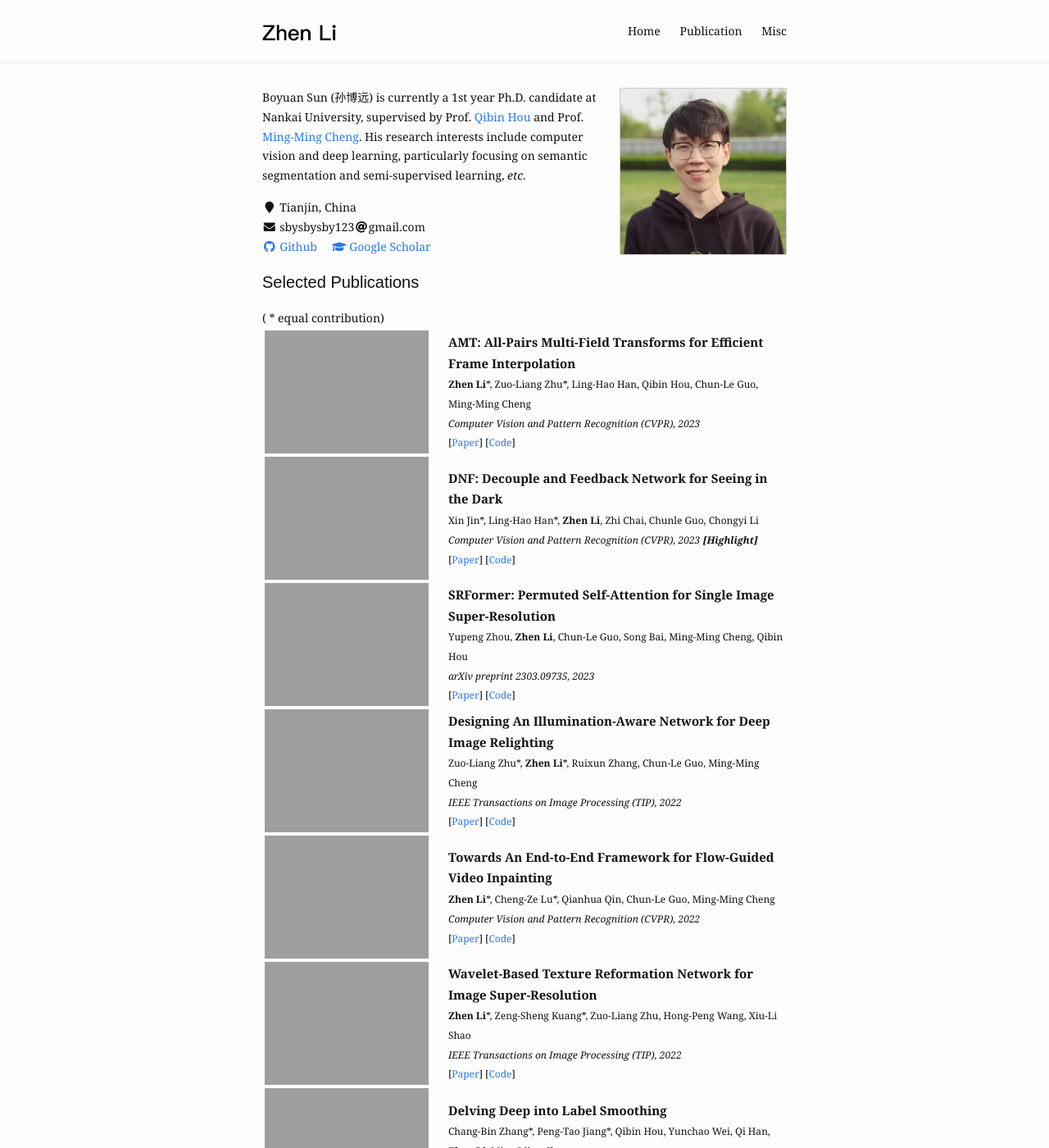
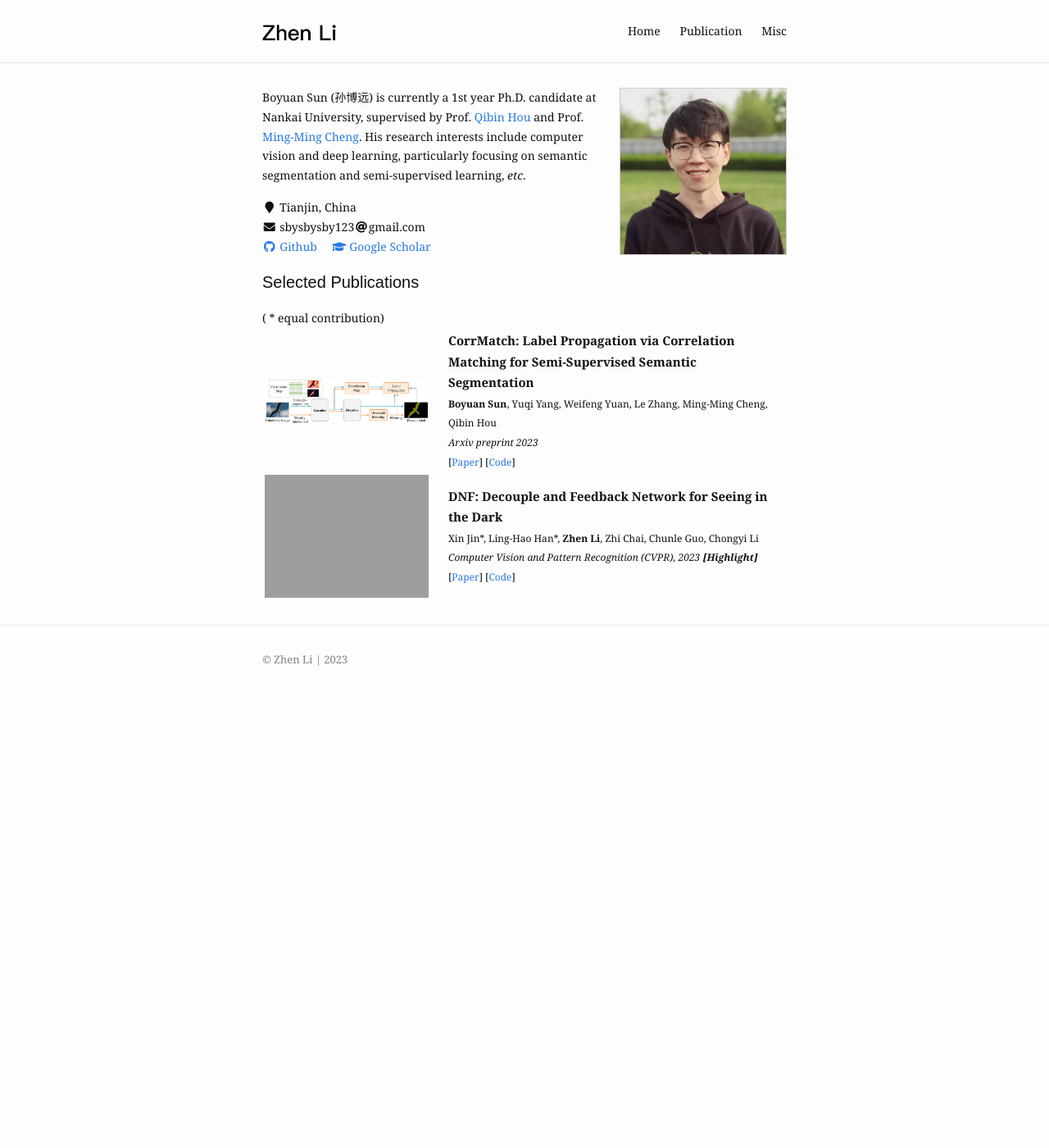
Before and after one commit to BBBBchan/BBBBchan.github.io, a Jekyll site: the page built from index.html, in a window 1280 px wide and 1400 px high. Shown: the whole window at 82% size. Built offline with Jekyll 4.4.1, drawn with Linux system fonts in a browser that asks for light colours; some of the changed text lies outside the part shown.

Commit message:
modify information

```diff
--- a/index.html
+++ b/index.html
@@ -4,14 +4,14 @@ profile_picture:
   src: /assets/img/zhenli.jpeg
   alt: website picture
 items:
-- title: AMT&#58; All-Pairs Multi-Field Transforms for Efficient Frame Interpolation
+- title: CorrMatch&#58; Label Propagation via Correlation Matching for Semi-Supervised Semantic Segmentation
   image:
-    src: /assets/img/work/cvpr23-amt.gif
-    alt: cvpr23-amt
-  author: <b>Zhen Li</b>*, Zuo-Liang Zhu*, Ling-Hao Han, Qibin Hou, Chun-Le Guo, Ming-Ming Cheng
-  pubname: Computer Vision and Pattern Recognition (CVPR), 2023
-  code: https://nk-cs-zzl.github.io/projects/amt/index.html
-  paper: https://arxiv.org/abs/2304.09790
+    src: /assets/img/work/corrmatch_pipeline.png
+    alt: arxiv
+  author: <b>Boyuan Sun</b>, Yuqi Yang, Weifeng Yuan, Le Zhang, Ming-Ming Cheng, Qibin Hou
+  pubname: Arxiv preprint 2023
+  code: https://github.com/BBBBchan/CorrMatch
+  paper: https://arxiv.org/abs/2306.04300
   bibtex:
 - title: DNF&#58; Decouple and Feedback Network for Seeing in the Dark
   image:
@@ -21,87 +21,6 @@ items:
   pubname: Computer Vision and Pattern Recognition (CVPR), 2023 <b>[Highlight]</b>
   code: https://github.com/Srameo/DNF
   paper: https://openaccess.thecvf.com/content/CVPR2023/html/Jin_DNF_Decouple_and_Feedback_Network_for_Seeing_in_the_Dark_CVPR_2023_paper.html
-  bibtex:
-- title: SRFormer&#58; Permuted Self-Attention for Single Image Super-Resolution
-  image:
-    src: /assets/img/work/arxiv23-srformer.png
-    alt: arxiv23-srformer
-  author: Yupeng Zhou, <b>Zhen Li</b>, Chun-Le Guo, Song Bai, Ming-Ming Cheng, Qibin Hou
-  pubname: arXiv preprint 2303.09735, 2023
-  code: https://github.com/HVision-NKU/SRFormer
-  paper: https://arxiv.org/abs/2303.09735
-  bibtex:
-- title: Designing An Illumination-Aware Network for Deep Image Relighting
-  image:
-    src: /assets/img/work/tip22-ian.gif
-    alt: tip22-ian
-  author: Zuo-Liang Zhu*, <b>Zhen Li</b>*, Ruixun Zhang, Chun-Le Guo, Ming-Ming Cheng
-  pubname: IEEE Transactions on Image Processing (TIP), 2022
-  code: https://github.com/NK-CS-ZZL/IAN
-  paper: https://arxiv.org/abs/2207.10582
-  bibtex:
-- title: Towards An End-to-End Framework for Flow-Guided Video Inpainting
-  image:
-    src: /assets/img/work/cvpr22-e2fgvi.gif
-    alt: cvpr22-e2fgvi
-  author: <b>Zhen Li</b>*, Cheng-Ze Lu*, Qianhua Qin, Chun-Le Guo, Ming-Ming Cheng
-  pubname: Computer Vision and Pattern Recognition (CVPR), 2022
-  code: https://github.com/MCG-NKU/E2FGVI
-  paper: https://arxiv.org/abs/2204.02663
-  bibtex:
-- title: Wavelet-Based Texture Reformation Network for Image Super-Resolution
-  image:
-    src: /assets/img/work/tip22-wtrn.png
-    alt: tip22-wtrn
-  author: <b>Zhen Li</b>*, Zeng-Sheng Kuang*, Zuo-Liang Zhu, Hong-Peng Wang, Xiu-Li Shao
-  pubname: IEEE Transactions on Image Processing (TIP), 2022
-  code: https://github.com/zskuang58/WTRN-TIP
-  paper: https://ieeexplore.ieee.org/document/9739966
-  bibtex:
-- title: Delving Deep into Label Smoothing
-  image:
-    src: /assets/img/work/tip21-ols.png
-    alt: tip21-ols
-  author: Chang-Bin Zhang*, Peng-Tao Jiang*, Qibin Hou, Yunchao Wei, Qi Han, <b>Zhen Li</b>, Ming-Ming Cheng
-  pubname: IEEE Transactions on Image Processing (TIP), 2021
-  code: https://github.com/zhangchbin/OnlineLabelSmoothing
-  paper: https://arxiv.org/abs/2011.12562
-  bibtex:
-- title: Temporal Modulation Network for Controllable Space-Time Video Super-Resolution
-  image:
-    src: /assets/img/work/cvpr21-tmnet.png
-    alt: cvpr21-tmnet
-  author: Gang Xu, Jun Xu, <b>Zhen Li</b>, Liang Wang, Xing Sun, Ming-Ming Cheng
-  pubname: Computer Vision and Pattern Recognition (CVPR), 2021
-  code: https://github.com/CS-GangXu/TMNet
-  paper: https://arxiv.org/abs/2011.12562
-  bibtex:
-- title: Interactive Knowledge Distillation
-  image:
-    src: /assets/img/work/arxiv20-iakd.png
-    alt: arxiv20-iakd
-  author: Shipeng Fu, <b>Zhen Li</b>, Jun Xu, Ming-Ming Cheng, Zitao Liu, Xiaomin Yang
-  pubname: arXiv preprint 2007.01476, 2020
-  code:
-  paper: https://arxiv.org/abs/2007.01476v2
-  bibtex:
-- title: Gated Multiple Feedback Network for Image Super-Resolution
-  image:
-    src: /assets/img/work/bmvc19-gmfn.png
-    alt: bmvc19-gmfn
-  author: Qilei Li*, <b>Zhen Li</b>*, Lu Lu, Gwanggil Jeon, Kai Liu, Xiaomin Yang
-  pubname: British Machine Vision Conference (BMVC), 2019
-  code: https://github.com/liqilei/GMFN
-  paper: https://arxiv.org/abs/1907.04253
-  bibtex:
-- title: Feedback Network for Image Super-Resolution
-  image:
-    src: /assets/img/work/cvpr19-srfbn.png
-    alt: cvpr19-srfbn
-  author: <b>Zhen Li</b>, Jinglei Yang, Zheng Liu, Xiaomin Yang, Gwanggil Jeon, Wei Wu
-  pubname: Computer Vision and Pattern Recognition (CVPR), 2019
-  code: https://github.com/Paper99/SRFBN_CVPR19
-  paper: https://arxiv.org/abs/1903.09814
   bibtex:
 ---
 
```
